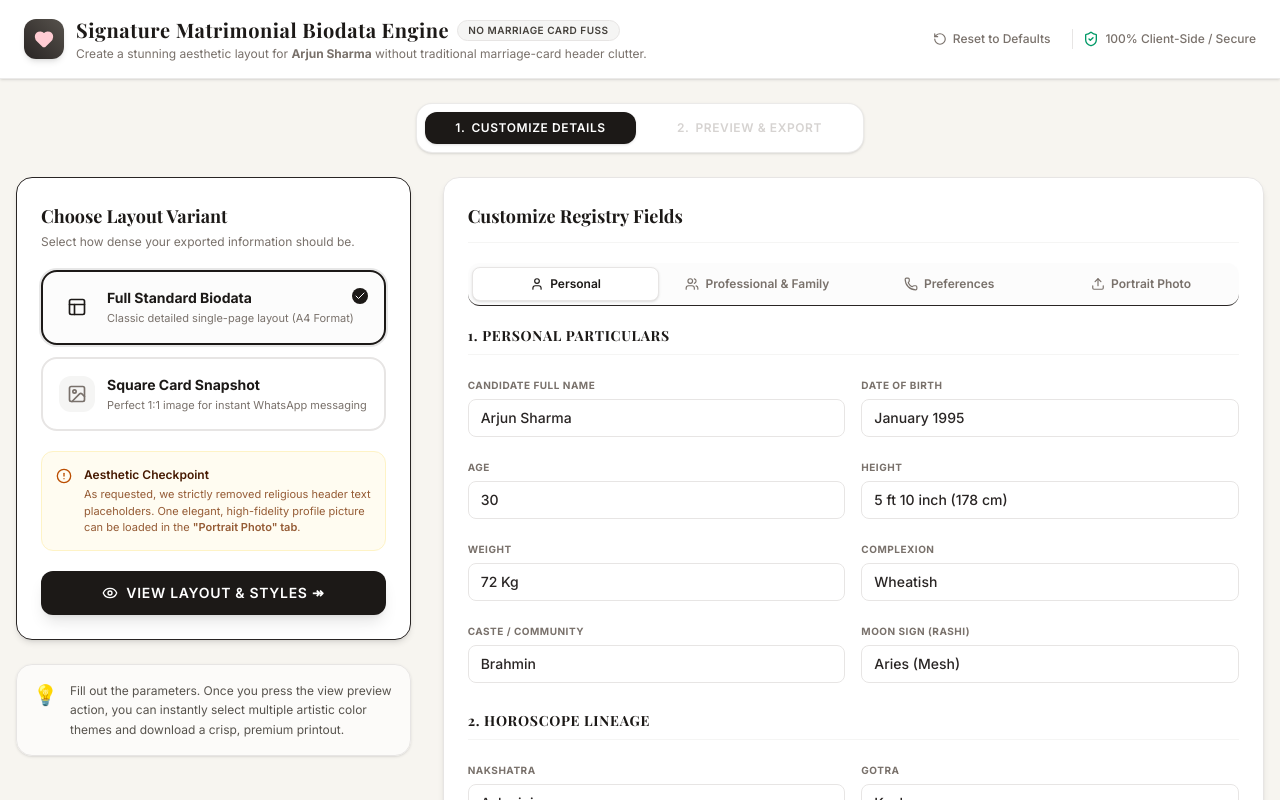
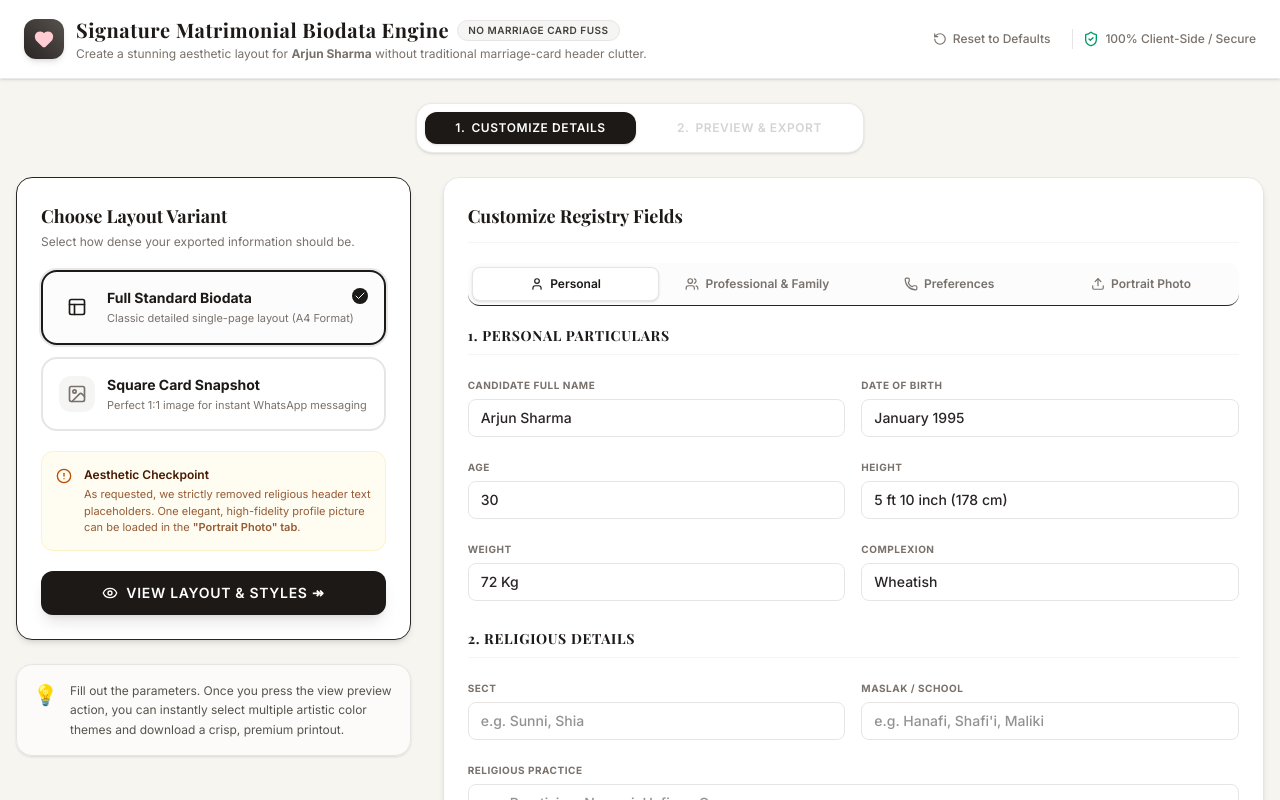
Before and after one commit to quantumudit/biodata-studio, a React (Vite) app: page / in a window 1280 px wide. Shown: the top 800 px of the page. Built offline with nearby package versions, Linux system fonts and the light colour scheme; a web font is replaced by a local one.

Commit message:
🌱 feat: add MuslimPersonalTab and wire into ControlPanel
MuslimPersonalTab renders shared base fields and Muslim-specific
religious details section; ControlPanel accepts religionTemplate
and swaps only the personal tab between PersonalTab and
MuslimPersonalTab -- all other tabs unchanged

```diff
--- a/src/components/form/ControlPanel.tsx
+++ b/src/components/form/ControlPanel.tsx
@@ -1,14 +1,16 @@
 import React, { useState } from 'react';
 import { User, Users, Phone, Upload, ShieldAlert } from 'lucide-react';
-import type { BiodiversityData } from '../../types';
+import type { AnyBiodataData, BiodiversityData, MuslimBiodataData, ReligionTemplate } from '../../types';
 import { PersonalTab } from './tabs/PersonalTab';
+import { MuslimPersonalTab } from './tabs/MuslimPersonalTab';
 import { ProfessionalFamilyTab } from './tabs/ProfessionalFamilyTab';
 import { PreferencesTab } from './tabs/PreferencesTab';
 import { PhotoTab } from './tabs/PhotoTab';
 
 interface ControlPanelProps {
-  data: BiodiversityData;
-  onChange: React.Dispatch<React.SetStateAction<BiodiversityData>> | ((data: BiodiversityData) => void);
+  data: AnyBiodataData;
+  religionTemplate: ReligionTemplate;
+  onChange: React.Dispatch<React.SetStateAction<AnyBiodataData>> | ((data: AnyBiodataData) => void);
 }
 
 type TabKey = 'personal' | 'family' | 'contact' | 'photo';
@@ -20,10 +22,10 @@ const TABS: { key: TabKey; label: string; Icon: React.FC<{ className?: string }>
   { key: 'photo',    label: 'Portrait Photo',         Icon: ({ className }) => <Upload className={className} /> },
 ];
 
-export const ControlPanel: React.FC<ControlPanelProps> = ({ data, onChange }) => {
+export const ControlPanel: React.FC<ControlPanelProps> = ({ data, religionTemplate, onChange }) => {
   const [activeTab, setActiveTab] = useState<TabKey>('personal');
 
-  const update = (updater: (prev: BiodiversityData) => BiodiversityData) => {
+  const update = (updater: (prev: AnyBiodataData) => AnyBiodataData) => {
     try {
       (onChange as any)(updater);
     } catch {
@@ -31,11 +33,11 @@ export const ControlPanel: React.FC<ControlPanelProps> = ({ data, onChange }) =>
     }
   };
 
-  const handleNestedChange = (section: keyof BiodiversityData, field: string, value: string | number) => {
-    update((prev) => ({ ...prev, [section]: { ...(prev[section] as object), [field]: value } }));
+  const handleNestedChange = (section: string, field: string, value: string | number) => {
+    update((prev) => ({ ...prev, [section]: { ...(prev[section as keyof typeof prev] as object), [field]: value } }));
   };
 
-  const handleTopLevelChange = (field: keyof BiodiversityData, value: string) => {
+  const handleTopLevelChange = (field: string, value: string) => {
     update((prev) => ({ ...prev, [field]: value }));
   };
 
@@ -60,12 +62,22 @@ export const ControlPanel: React.FC<ControlPanelProps> = ({ data, onChange }) =>
       </div>
 
       <div className="flex-1 space-y-4">
-        {activeTab === 'personal' && <PersonalTab data={data} onChange={handleNestedChange} />}
-        {activeTab === 'family'   && <ProfessionalFamilyTab data={data} onChange={handleNestedChange} />}
-        {activeTab === 'contact'  && <PreferencesTab data={data} onChange={handleNestedChange} onTopLevelChange={handleTopLevelChange} />}
+        {activeTab === 'personal' && (
+          religionTemplate === 'hindu'
+            ? <PersonalTab data={data as BiodiversityData} onChange={handleNestedChange} />
+            : <MuslimPersonalTab data={data as MuslimBiodataData} onChange={handleNestedChange} />
+        )}
+        {activeTab === 'family'   && <ProfessionalFamilyTab data={data as BiodiversityData} onChange={handleNestedChange} />}
+        {activeTab === 'contact'  && (
+          <PreferencesTab
+            data={data as BiodiversityData}
+            onChange={handleNestedChange}
+            onTopLevelChange={handleTopLevelChange}
+          />
+        )}
         {activeTab === 'photo'    && (
           <PhotoTab
-            data={data}
+            data={data as BiodiversityData}
             onImageChange={(img) => update((prev) => ({ ...prev, image: img }))}
           />
         )}
--- /dev/null
+++ b/src/components/form/tabs/MuslimPersonalTab.tsx
@@ -0,0 +1,54 @@
+import React from 'react';
+import { FormField } from '../FormField';
+import type { MuslimBiodataData, FormFieldDef } from '../../../types';
+import fields from '../../../data/muslimFormFields.json';
+
+interface MuslimPersonalTabProps {
+  data: MuslimBiodataData;
+  onChange: (section: keyof MuslimBiodataData, field: string, value: string | number) => void;
+}
+
+export const MuslimPersonalTab: React.FC<MuslimPersonalTabProps> = ({ data, onChange }) => {
+  const personalFields = fields.personal as FormFieldDef[];
+
+  return (
+    <div className="space-y-4 animate-fade-in">
+      <div className="flex items-center gap-2 pb-2 border-b border-stone-100">
+        <span className="font-serif text-sm font-bold uppercase tracking-wider text-stone-900">
+          1. Personal Particulars
+        </span>
+      </div>
+      <div className="grid grid-cols-2 gap-4">
+        {personalFields.slice(0, 6).map((f) => (
+          <div key={f.field} className={f.colSpan === 2 ? 'col-span-2' : ''}>
+            <FormField
+              label={f.label}
+              value={(data.personal as Record<string, string | number>)[f.field] ?? ''}
+              onChange={(v) => onChange('personal', f.field, f.type === 'number' ? parseInt(v) || 0 : v)}
+              type={f.type}
+              placeholder={f.placeholder}
+            />
+          </div>
+        ))}
+      </div>
+      <div className="flex items-center gap-2 pb-2 border-b border-stone-100 pt-3">
+        <span className="font-serif text-sm font-bold uppercase tracking-wider text-stone-900">
+          2. Religious Details
+        </span>
+      </div>
+      <div className="grid grid-cols-2 gap-4">
+        {personalFields.slice(6).map((f) => (
+          <div key={f.field} className={f.colSpan === 2 ? 'col-span-2' : ''}>
+            <FormField
+              label={f.label}
+              value={(data.personal as Record<string, string | number>)[f.field] ?? ''}
+              onChange={(v) => onChange('personal', f.field, v)}
+              type={f.type}
+              placeholder={f.placeholder}
+            />
+          </div>
+        ))}
+      </div>
+    </div>
+  );
+};
```
